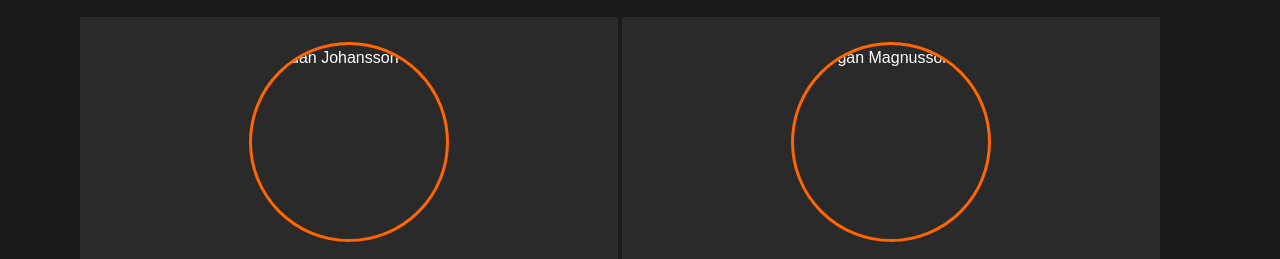
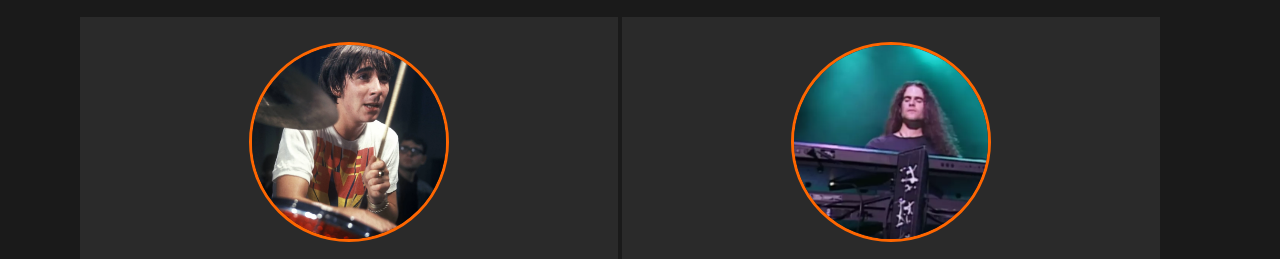
Before and after one commit to yh-elliotaumalis/band-webbplats, a plain HTML site: page index.html in a window 1280 px wide. Shown: the part 2293-2552 px from the top of the page. Drawn offline with Linux system fonts and the light colour scheme.

Commit message:
Lägg till trummor & keyboard

```diff
--- a/index.html
+++ b/index.html
@@ -116,7 +116,7 @@
 
         <article class="member">
           <img
-            src="images/member3.jpg"
+            src="bilder/drummer.jpg"
             alt="Jordan Johansson"
             width="200"
             height="200"
@@ -134,7 +134,7 @@
 
         <article class="member">
           <img
-            src="images/member4.jpg"
+            src="bilder/keyboard.jpg"
             alt="Morgan Magnusson"
             width="200"
             height="200"
--- a/styles.css
+++ b/styles.css
@@ -346,6 +346,8 @@ BANDMEDLEMMAR
 
     border-radius: 50%;
 
+    object-fit: cover;
+
 }
 
 
```
Also changed, not shown: bilder/drummer.jpg (added), bilder/keyboard.jpg (added).
